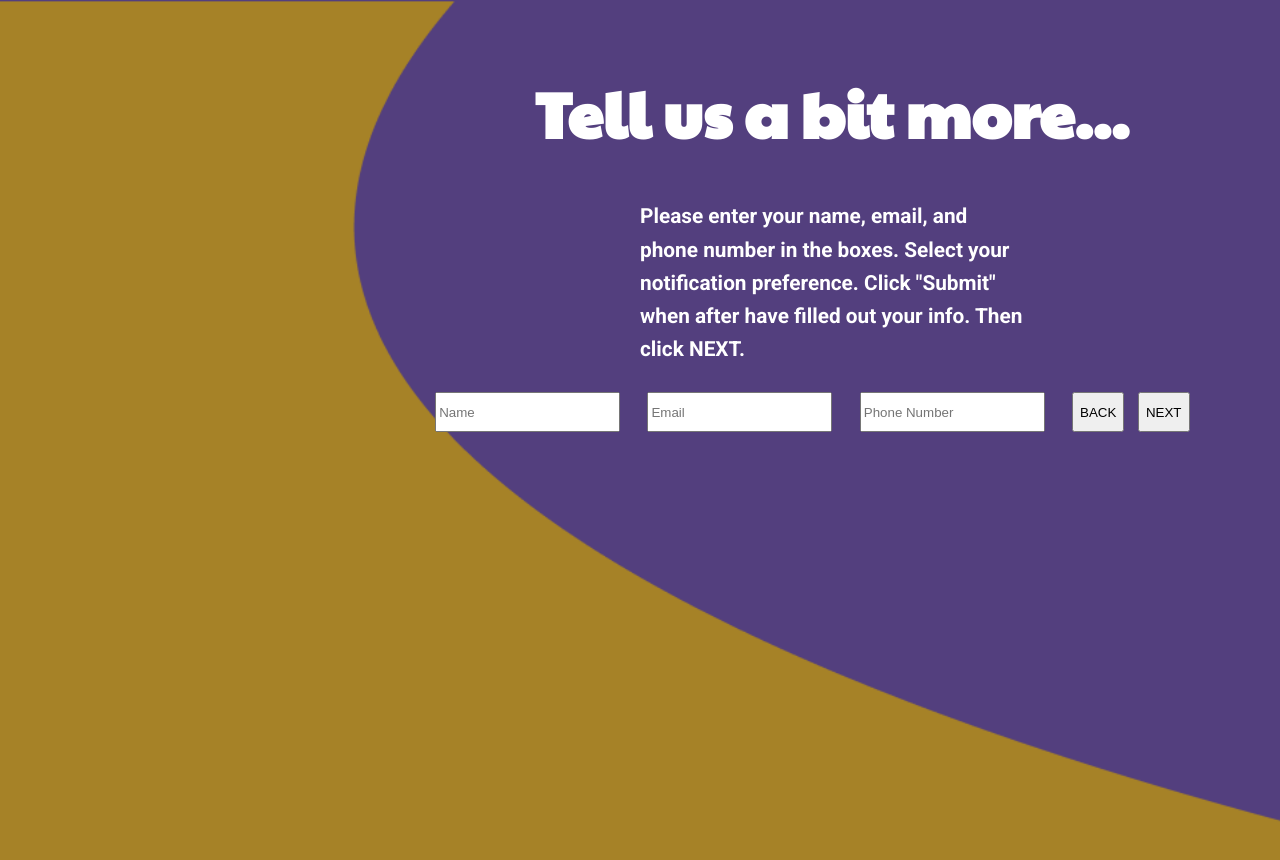
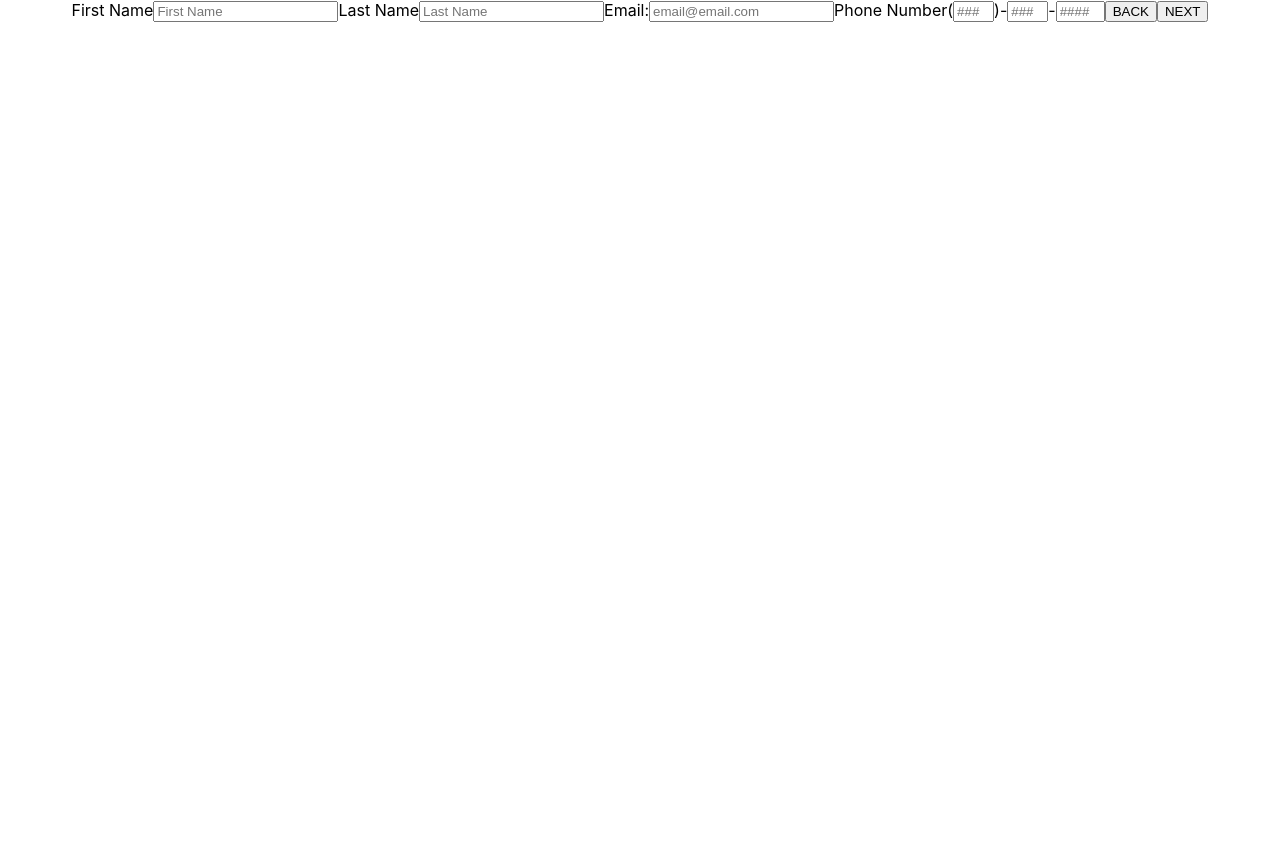
Before and after one commit to KimDuclos/flextogether, a React (Create React App) app: page /tell-more in a window 1280 px wide. Shown: the top 860 px of the page. After the commit the page ends 800 px from the top, so only its background shows below. Built offline with nearby package versions, Linux system fonts and the light colour scheme.

Commit message:
tell more form validation working

```diff
--- a/package.json
+++ b/package.json
@@ -12,6 +12,8 @@
     "react": "^17.0.1",
     "react-dom": "^17.0.1",
     "react-dropdown": "^1.9.2",
+    "react-hook-form": "^6.15.5",
+    "react-phone-number-input": "^3.1.17",
     "react-router-dom": "^5.2.0",
     "react-scripts": "4.0.3",
     "react-select": "^4.2.1",
--- a/src/tell-more.jsx
+++ b/src/tell-more.jsx
@@ -1,180 +1,86 @@
 import React from "react";
+import { useState } from "react";
 import "./tell-more.scss";
 
-const txtFieldState = {
-  value: "",
-  valid: true,
-  typeMismatch: false,
-  errMsg: "",
+const TellMore = () => {
+  const [values, setValues] = useState({
+    firstName: "",
+    lastName: "",
+    email: "",
+    phone1: "",
+    phone2: "",
+    phone3: ""
+  });
+
+  const set = (name) => {
+    return ({ target: { value } }) => {
+      setValues((oldValues) => ({ ...oldValues, [name]: value }));
+    };
+  };
+
+  return (
+    <form>
+      <label>First Name</label>
+      <input
+        value={values.firstName}
+        onChange={set("firstName")}
+        type="text"
+        placeholder="First Name"
+        required
+      />
+      <label>Last Name</label>
+      <input
+        value={values.lastName}
+        onChange={set("lastName")}
+        type="text"
+        placeholder="Last Name"
+        required
+      />
+      <label>Email:</label>
+      <input
+        value={values.email}
+        onChange={set("email")}
+        type="email"
+        placeholder="email@email.com"
+        aria-label="email address"
+        required
+      />
+      <label>Phone Number</label>
+      (
+      <input
+        name="tel1"
+        type="tel"
+        pattern="[0-9]{3}"
+        placeholder="###"
+        aria-label="3-digit area code"
+        size="2"
+        onChange={set("phone")}
+      />
+      )-
+      <input
+        name="tel2"
+        type="tel"
+        pattern="[0-9]{3}"
+        placeholder="###"
+        aria-label="3-digit prefix"
+        size="2"
+        onChange={set("phone")}
+
+      />
+      -
+      <input
+        name="tel3"
+        type="tel"
+        pattern="[0-9]{4}"
+        placeholder="####"
+        aria-label="4-digit number"
+        size="3"
+        onChange={set("phone")}
+      />
+      <button type="submit">BACK</button>
+      <button type="submit">NEXT</button>
+    </form>
+  );
 };
 
-const ErrorValidationLabel = ({ txtLbl }) => (
-  <label htmlFor="" style={{ color: "red" }}>
-    {txtLbl}
-  </label>
-);
-
-class TellMore extends React.Component {
-  state = {
-    name: {
-      ...txtFieldState,
-      fieldName: "Name",
-      required: true,
-      requiredTxt: "Name is required",
-      formatErrorTxt: "Incorrect name format",
-    },
-    email: {
-      ...txtFieldState,
-      fieldName: "Email",
-      required: true,
-      requiredTxt: "Email is required",
-      formatErrorTxt: "Incorrect email format",
-    },
-    phone: {
-      ...txtFieldState,
-      fieldName: "Phone",
-      required: false,
-      requiredTxt: "Phone is required",
-      formatErrorTxt: "Incorrect phone format",
-    },
-    allFieldsValid: false,
-  };
-
-  reduceFormValues = (formElements) => {
-    const arrElements = Array.prototype.slice.call(formElements); // convert elements/inputs into an array found inside form element
-
-    // extract specific properties in Constraint Validation API using this code snippet
-    const formValues = arrElements
-      .filter((elem) => elem.name.length > 0)
-      .map((x) => {
-        const { typeMismatch } = x.validity;
-        const { name, type, value } = x;
-
-        return {
-          name,
-          type,
-          typeMismatch,
-          value,
-          valid: x.checkValidity(),
-        };
-      })
-      .reduce((acc, currVal) => {
-        const { value, valid, typeMismatch } = currVal;
-        const { fieldName, requiredTxt, formatErrorTxt } = this.state[
-          currVal.name
-        ];
-
-        // map these properties back to state so we use reducer
-        acc[currVal.name] = {
-          value,
-          valid,
-          typeMismatch,
-          fieldName,
-          requiredTxt,
-          formatErrorTxt,
-        };
-
-        return acc;
-      }, {});
-
-    return formValues;
-  };
-
-  checkAllFieldsValid = (formValues) => {
-    return !Object.keys(formValues)
-      .map((x) => formValues[x])
-      .some((field) => !field.valid);
-  };
-
-  onSubmit = (e) => {
-    e.preventDefault();
-    const form = e.target;
-
-    // extract specific properties in Constraint Validation API using this code snippet
-    const formValues = this.reduceFormValues(form.elements);
-    const allFieldsValid = this.checkAllFieldsValid(formValues);
-
-    this.setState({ ...formValues, allFieldsValid }); //we set the state based on the extracted values from Constraint Validation API
-  };
-
-  render() {
-    const { name, email, phone } = this.state;
-
-    const renderNameValidationError = name.valid ? (
-      ""
-    ) : (
-      <ErrorValidationLabel
-        txtLbl={name.typeMismatch ? name.formatErrorTxt : name.requiredTxt}
-      />
-    );
-    const renderEmailValidationError = email.valid ? (
-      ""
-    ) : (
-      <ErrorValidationLabel
-        txtLbl={email.typeMismatch ? email.formatErrorTxt : email.requiredTxt}
-      />
-    );
-    const renderPhoneValidationError = phone.valid ? (
-      ""
-    ) : (
-      <ErrorValidationLabel
-        txtLbl={phone.typeMismatch ? phone.formatErrorTxt : phone.requiredTxt}
-      />
-    );
-
-    return (
-      <div>
-        <div className="tell-more-page">
-          <h1 className="tell-more-title" style={{ textAlign: "center" }}>
-            Tell us a bit more...
-          </h1>
-          <p className="tell-more-paragraph">
-            {" "}
-            Please enter your name, email, and phone number in the boxes. Select
-            your notification preference. Click "Submit" when after have filled
-            out your info. Then click NEXT.
-          </p>
-          <form className="contact-form" onSubmit={this.onSubmit} noValidate>
-            <input
-              className="contact-form-input"
-              type="text"
-              name="name"
-              placeholder="Name"
-              pattern="[A-Za-z]"
-              required
-            />
-            <br />
-            {renderNameValidationError}
-            <br />
-            <input
-              className="contact-form-input"
-              type="email"
-              name="email"
-              placeholder="Email"
-              required
-            />
-            <br />
-            {renderEmailValidationError}
-            <br />
-            <input
-              className="contact-form-input"
-              type="tel"
-              name="phone"
-              placeholder="Phone Number"
-              pattern="[0-9]{3}-[0-9]{3}-[0-9]{4}"
-              required
-            />
-            <br />
-            {renderPhoneValidationError}
-            <br />
-            <input type="submit" value="BACK" />
-            <input type="submit" value="NEXT" />
-            <br />
-          </form>
-        </div>
-      </div>
-    );
-  }
-}
-
 export default TellMore;
--- a/src/tell-more.scss
+++ b/src/tell-more.scss
@@ -68,10 +68,12 @@ $size1500: "1500px";
     }
   }
   .tell-more-prog-buttons {
+    background-color: black;
+    color: white;
     display: flex;
     flex-direction: row;
     justify-content: space-between;
-    width: 25%;
+    width: 250px;
     margin: 6% 5% 0 5%;
     @media (max-width: $size1500) {
       width: 30%;
```
Also changed, not shown: 1 other file (tests, documents, lock files or other folders).
